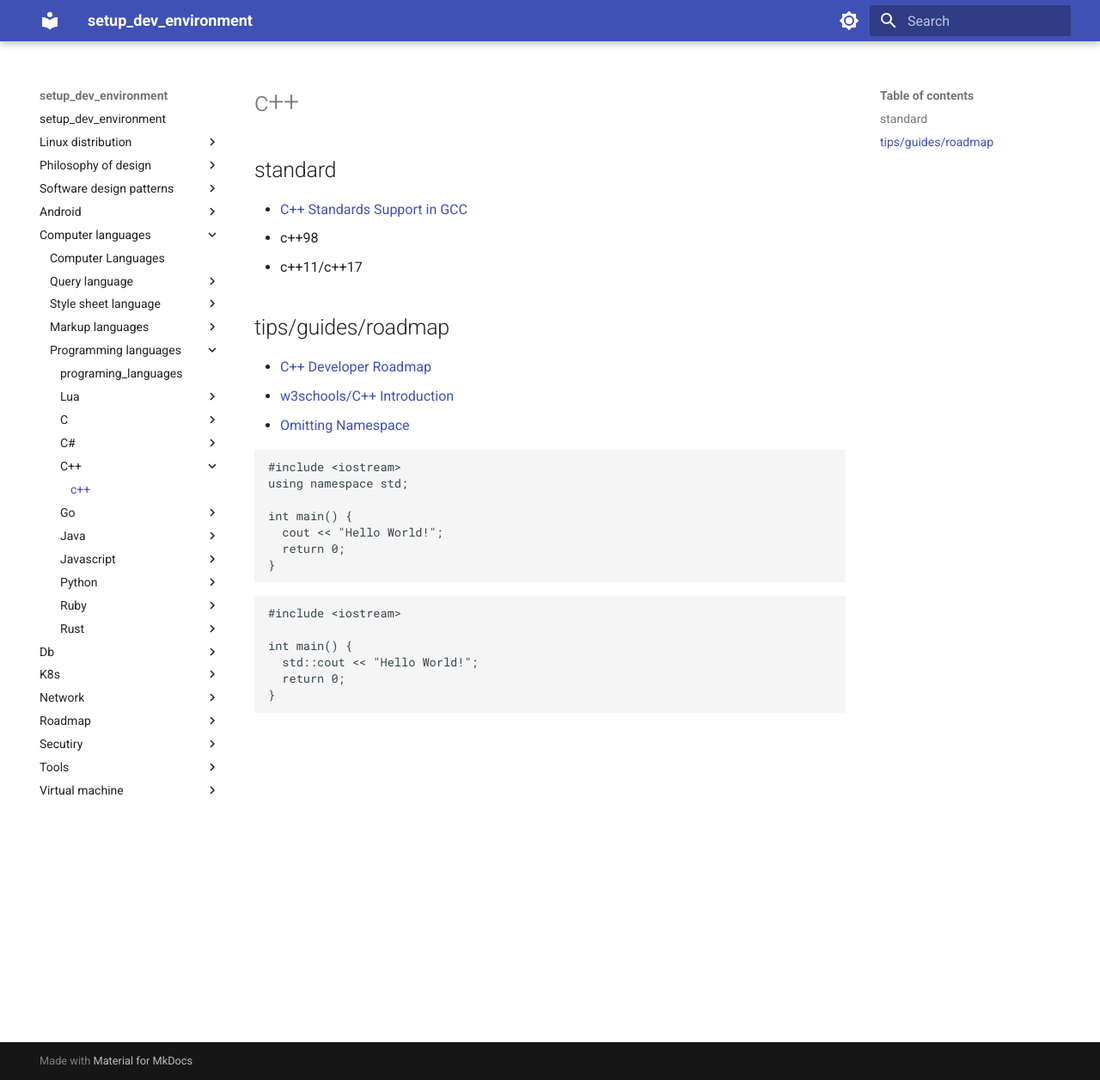
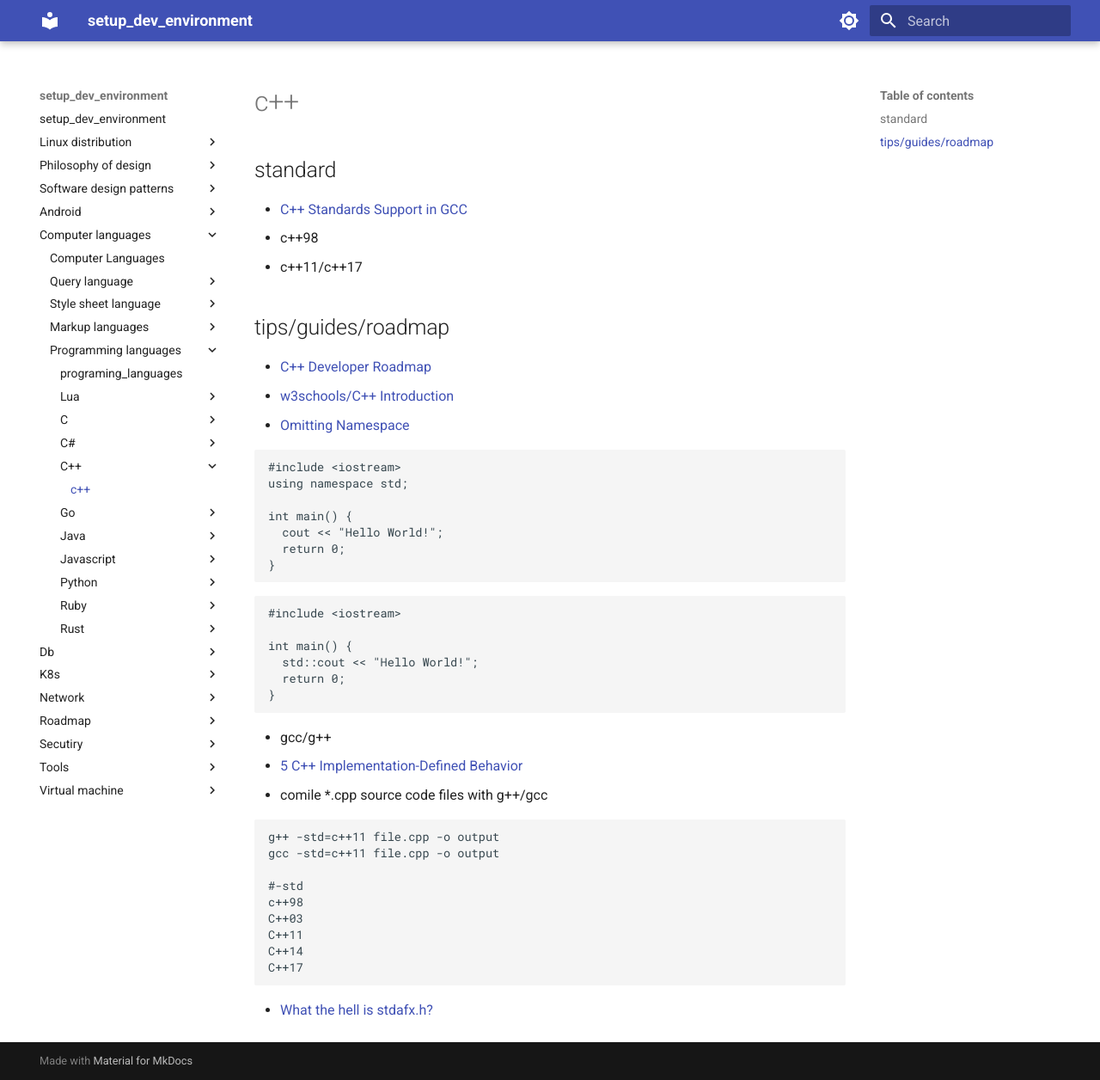
Before and after one commit to hong539/setup_dev_environment, an MkDocs documentation site: the page built from docs/computer languages/programming_languages/c++/c++.md, in a window 1280 px wide and 1256 px high. Shown: the whole window at 86% size. Built offline with MkDocs 1.6.1 and Material for MkDocs 9.7.7, drawn with Linux system fonts in a browser that asks for light colours.

Commit message:
Update docs

````diff
--- a/docs/computer languages/programming_languages/c++/c++.md
+++ b/docs/computer languages/programming_languages/c++/c++.md
@@ -30,3 +30,21 @@ int main() {
   return 0;
 }
 ```
+
+* gcc/g++
+  * [5 C++ Implementation-Defined Behavior](https://gcc.gnu.org/onlinedocs/gcc/C_002b_002b-Implementation.html)
+* comile *.cpp source code files with g++/gcc
+
+```shell
+g++ -std=c++11 file.cpp -o output
+gcc -std=c++11 file.cpp -o output
+
+#-std
+c++98
+C++03
+C++11
+C++14
+C++17
+```
+
+* [What the hell is stdafx.h?](https://learn.microsoft.com/en-us/cpp/build/creating-precompiled-header-files?view=msvc-170)
````
